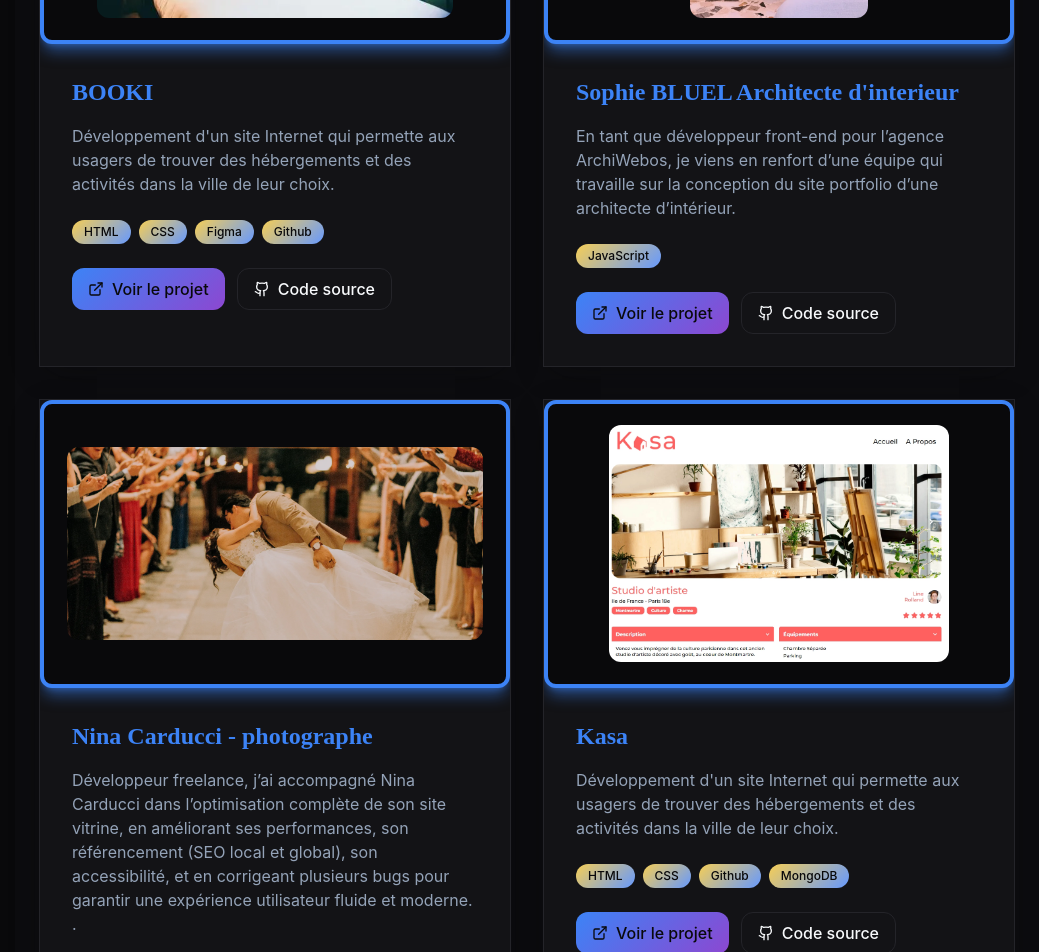
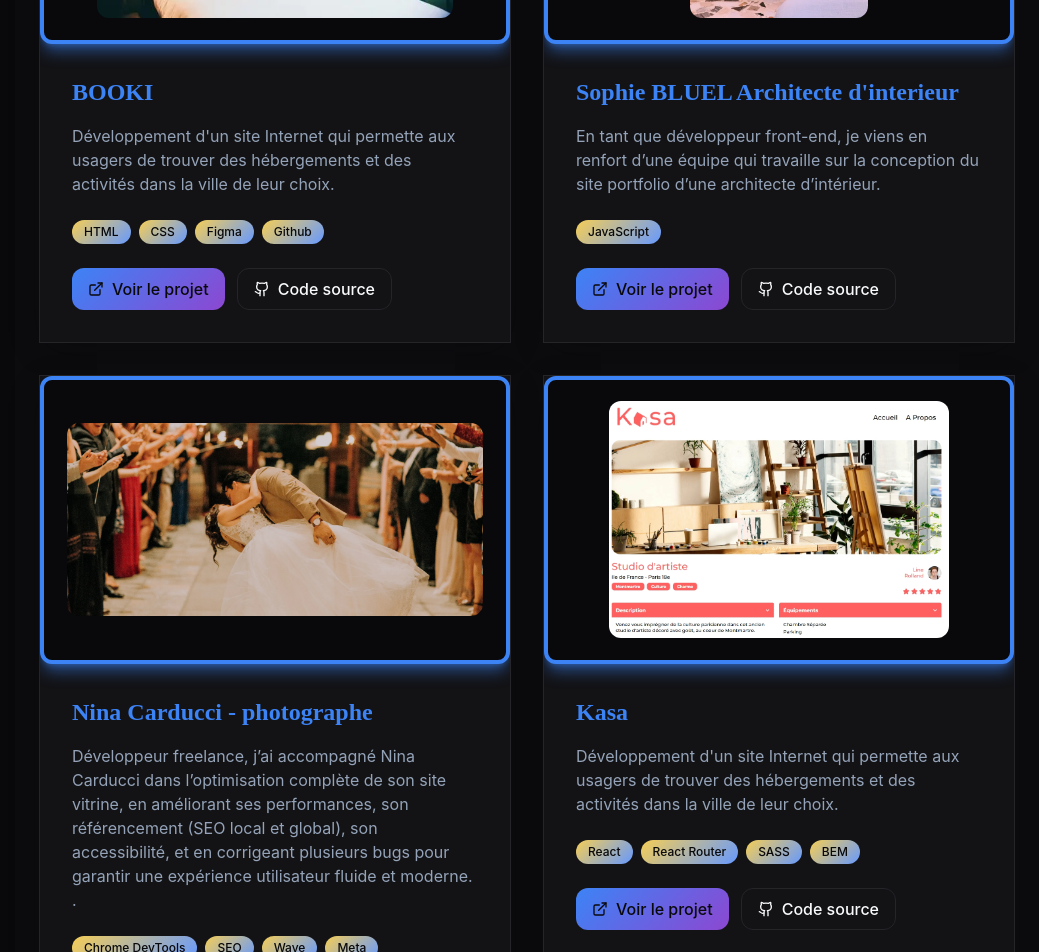
Before and after one commit to SandrinePichla/mon-portfolio, a React (Vite) app: page / in a window 1280 px wide. Shown: the part 2780-3732 px from the top of the page, without its empty margins (241-1280 px from the left). Built offline with nearby package versions, Linux system fonts and the light colour scheme; the HTML template or start-up script is replaced by a standard one.

Commit message:
optimisation des projets

```diff
--- a/src/components/PortfolioSection.tsx
+++ b/src/components/PortfolioSection.tsx
@@ -20,51 +20,49 @@ const PortfolioSection = () => {
     },
     {
       title: "Sophie BLUEL Architecte d'interieur",
-      description: "En tant que développeur front-end pour l’agence ArchiWebos, je viens en renfort d’une équipe qui travaille sur la conception du site portfolio d’une architecte d’intérieur.",
+      description: "En tant que développeur front-end, je viens en renfort d’une équipe qui travaille sur la conception du site portfolio d’une architecte d’intérieur.",
       image: project2,
       technologies: ["JavaScript"],
-      liveLink: "#",
-      githubLink: "#"
+      liveLink: "https://sandrinepichla.github.io/Portfolio-architecte-sophie-bluel-master/FrontEnd/",
+      githubLink: "https://github.com/SandrinePichla/Portfolio-architecte-sophie-bluel-master "
     },
     {
       title: "Nina Carducci - photographe",
       description: "Développeur freelance, j’ai accompagné Nina Carducci dans l’optimisation complète de son site vitrine, en améliorant ses performances, son référencement (SEO local et global), son accessibilité, et en corrigeant plusieurs bugs pour garantir une expérience utilisateur fluide et moderne. .",
       image: project3,
       technologies: ["Chrome DevTools", "SEO", "Wave", "Meta"],
-      liveLink: "https://sandrinepichla.github.io/booki-starter-code/",
-      githubLink: "https://github.com/SandrinePichla/booki-starter-code"
+      liveLink: "https://sandrinepichla.github.io/Nina-Carducci-Dev-master/",
+      githubLink: "https://github.com/SandrinePichla/Nina-Carducci-Dev-master"
     },
     {
       title: "Kasa",
       description: "Développement d'un site Internet qui permette aux usagers de trouver des hébergements et des activités dans la ville de leur choix.",
       image: project4,
-      technologies: ["HTML", "CSS", "Github", "MongoDB"],
-      liveLink: "https://sandrinepichla.github.io/booki-starter-code/",
-      githubLink: "https://github.com/SandrinePichla/booki-starter-code"
+      technologies: ["React", "React Router", "SASS ", "BEM"],
+      liveLink: "https://sandrinepichla.github.io/kasa/",
+      githubLink: "https://github.com/SandrinePichla/kasa"
     },
     {
       title: "Mon vieux grimoire",
       description: "Développement d'un site Internet qui permette aux usagers de trouver des hébergements et des activités dans la ville de leur choix.",
       image: project5,
       technologies: ["HTML", "CSS", "Github", "MongoDB"],
-      liveLink: "https://sandrinepichla.github.io/booki-starter-code/",
-      githubLink: "https://github.com/SandrinePichla/booki-starter-code"
+      liveLink: "https://flourishing-kitsune-ca5c55.netlify.app/",
+      githubLink: "https://github.com/SandrinePichla/mon_vieux_grimoire "
     },
     {
       title: "Qwenta",
       description: "Développement d'un site Internet qui permette aux usagers de trouver des hébergements et des activités dans la ville de leur choix.",
       image: project6,
       technologies: ["HTML", "CSS", "Github", "MongoDB"],
-      liveLink: "https://sandrinepichla.github.io/booki-starter-code/",
-      githubLink: "https://github.com/SandrinePichla/booki-starter-code"
     },
     {
       title: "Mon Portfolio",
       description: "Développement d'un site Internet qui permette aux usagers de trouver des hébergements et des activités dans la ville de leur choix.",
       image: project7,
       technologies: ["HTML", "CSS", "Github", "MongoDB"],
-      liveLink: "https://sandrinepichla.github.io/booki-starter-code/",
-      githubLink: "https://github.com/SandrinePichla/booki-starter-code"
+      liveLink: "https://sandrinepichla.github.io/mon-portfolio/",
+      githubLink: "https://github.com/SandrinePichla/mon-portfolio "
     },
 
   ];
--- a/tailwind.config.ts
+++ b/tailwind.config.ts
@@ -1,4 +1,5 @@
 import type { Config } from "tailwindcss";
+import tailwindcssAnimate from "tailwindcss-animate";
 
 export default {
   darkMode: ["class"],
@@ -94,5 +95,5 @@ export default {
       },
     },
   },
-  plugins: [require("tailwindcss-animate")],
+  plugins: [tailwindcssAnimate],
 } satisfies Config;
```
